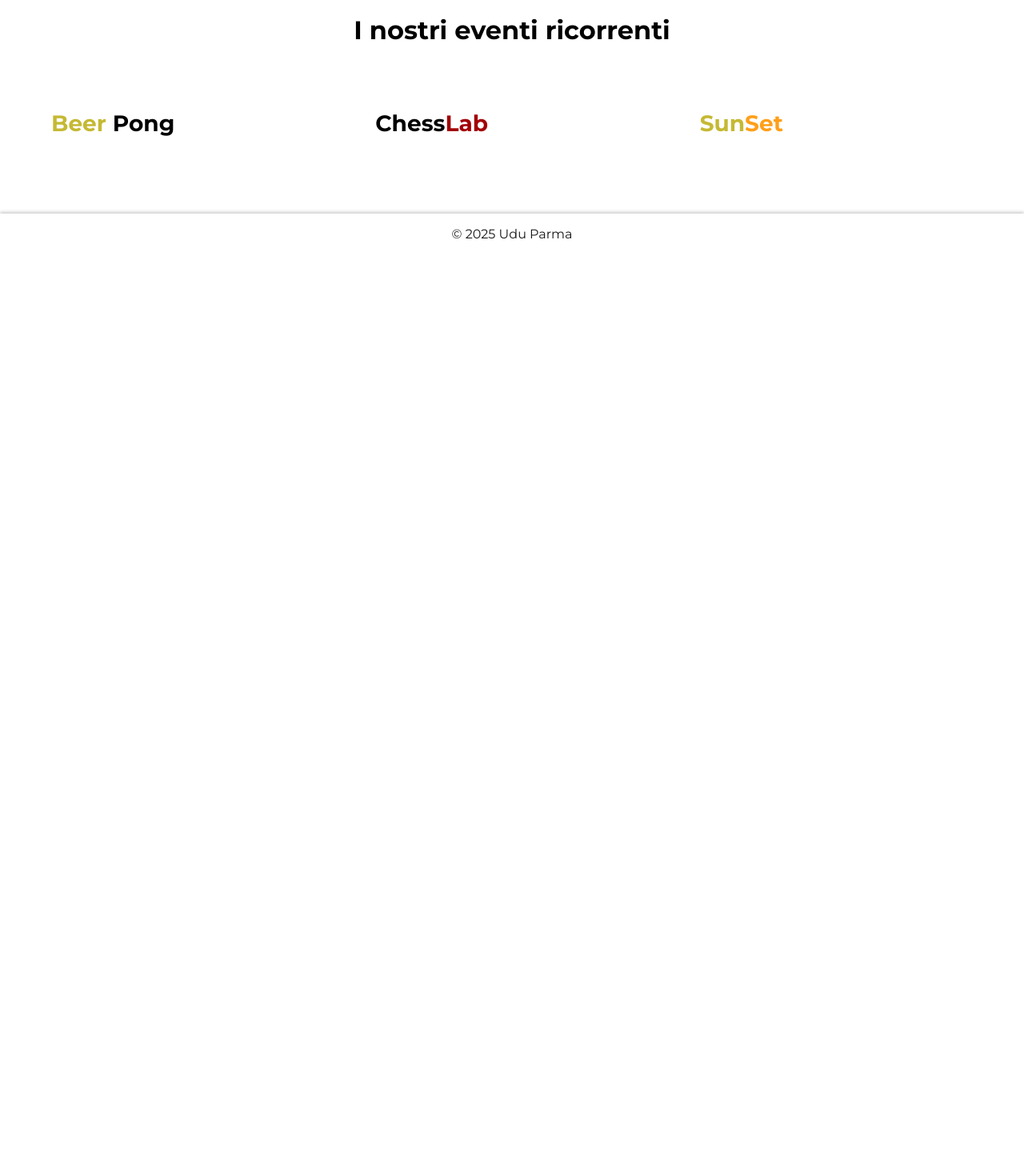
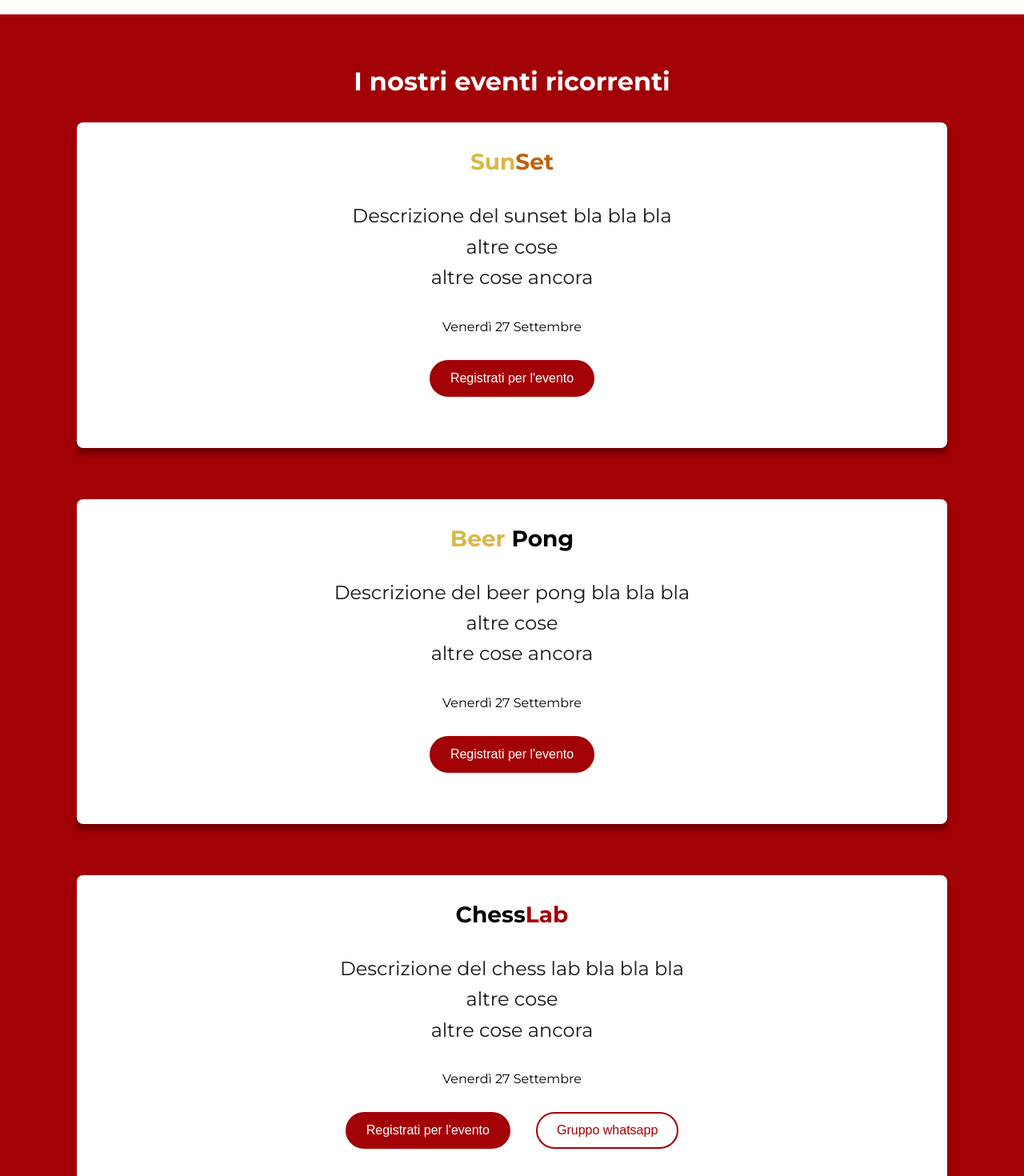
Before and after one commit to GiovanniPanizzi/uduParma-website, a Next.js app: page /events in a window 1280 px wide. Shown: the part 360-1830 px from the top of the page at 80% size. Before the commit the page ends 800 px from the top, so only its background shows below. Built offline with nearby package versions, Linux system fonts and the light colour scheme.

Commit message:
aggiunti pulsanti carini e creata pagina per gli eventi

```diff
--- a/src/app/events/events.module.css
+++ b/src/app/events/events.module.css
@@ -1,13 +1,52 @@
 
 
-.titleSection{
+.titleSection {
     padding-top: var(--default-large-margin);
     padding-bottom: calc(var(--default-large-margin) * 2);
 }
 
-.eventsGrid{
-    display:grid;
-    grid-template-columns: repeat(3, 1fr);
+.eventsFlex {
+    display: flex;
+    flex-direction: column;
     gap: var(--default-large-margin);
-    padding-bottom: var(--default-large-margin);
+    justify-content: space-between;
+    align-items: center;
 }
+
+.recurrentEventsSection {
+    background-color: var(--color-accent);
+    padding: var(--default-large-margin);
+}
+
+.headerSecondary {
+    text-align: center;
+    color: var(--background);
+    margin-bottom: var(--default-margin);
+}
+
+.eventCard {
+    background-color: var(--background);
+    padding: var(--default-margin);
+    box-shadow: 0 8px 6px rgba(0, 0, 0, 0.3);
+    width: 100%;
+    border-radius: 8px;
+    text-align: center;
+    transition: all 0.2s ease-in-out;
+}
+
+.eventCard:hover {
+    box-shadow: 0 12px 10px rgba(0, 0, 0, 0.4);
+    transform: translateY(-5px);
+    transition: all 0.2s ease-in-out;
+}
+
+.eventTitle {
+    margin-bottom: var(--default-margin);
+}
+
+.buttons {
+    display: flex;
+    flex-direction: row;
+    gap: 2rem;
+    flex-wrap: wrap;
+}
--- a/src/app/events/page.tsx
+++ b/src/app/events/page.tsx
@@ -10,16 +10,40 @@ function Events() {
             </section>
             <section className={style.recurrentEventsSection}>
                 <div className="container">
-                    <h2>I nostri eventi ricorrenti</h2>
-                    <div className={style.eventsGrid}>
+                    <h2 className={style.headerSecondary}>I nostri eventi ricorrenti</h2>
+                    <div className={style.eventsFlex}>
                         <div className={style.eventCard}>
-                            <h3><span className="yellow-text">Beer</span> Pong</h3>
+                            <h3 className={style.eventTitle}><span className="yellow-text">Sun</span><span className="orange-text">Set</span></h3>
+                            <p>Descrizione del sunset bla bla bla</p>
+                            <p>altre cose</p>
+                            <p>altre cose ancora</p>
+                            <div className="calendar">
+                                <span>Venerdì 27 Settembre</span>
+                                <button className="rounded-red-button">Registrati per l'evento</button>
+                            </div>
                         </div>
                         <div className={style.eventCard}>
-                            <h3>Chess<span className="red-text">Lab</span></h3>
+                            <h3 className={style.eventTitle}><span className="yellow-text">Beer</span> Pong</h3>
+                            <p>Descrizione del beer pong bla bla bla</p>
+                            <p>altre cose</p>
+                            <p>altre cose ancora</p>
+                            <div className="calendar">
+                                <span>Venerdì 27 Settembre</span>
+                                <button className="rounded-red-button">Registrati per l'evento</button>
+                            </div>
                         </div>
                         <div className={style.eventCard}>
-                            <h3><span className="yellow-text">Sun</span><span className="orange-text">Set</span></h3>
+                            <h3 className={style.eventTitle}>Chess<span className="red-text">Lab</span></h3>
+                            <p>Descrizione del chess lab bla bla bla</p>
+                            <p>altre cose</p>
+                            <p>altre cose ancora</p>
+                            <div className="calendar">
+                                <span>Venerdì 27 Settembre</span>
+                                <div className={style.buttons}>
+                                    <button className="rounded-red-button">Registrati per l'evento</button>
+                                    <button className="rounded-bordered-red-button">Gruppo whatsapp</button>
+                                </div>
+                            </div>
                         </div>
                     </div>
                 </div>
--- a/src/app/globals.css
+++ b/src/app/globals.css
@@ -2,8 +2,9 @@
   --background: #ffffff;
   --foreground: #171717;
   --color-accent: rgb(162, 1, 5);
-  --color-yellow: #c5b934;
-  --color-orange: #ff9f1a;
+  --light-color-accent: rgb(162, 77, 78);
+  --color-yellow: #d9b748;
+  --color-orange: #be610b;
   --default-small-margin: 1rem;
   --default-margin: 2rem;
   --default-large-margin: 4rem;
@@ -117,12 +118,42 @@ ul {
 .rounded-red-button {
   background-color: var(--color-accent);
   color: #ffffff;
-  border: none;
+  border: 2px solid var(--color-accent);
   border-radius: 25px;
   padding: 0.75rem 1.5rem;
   font-size: 1rem;
   cursor: pointer;
   transition: background-color 0.3s;
+}
+
+.rounded-red-button:hover {
+  background-color: transparent;
+  color: var(--color-accent);
+}
+
+.rounded-bordered-red-button {
+  background-color: transparent;
+  color: var(--color-accent);
+  border: 2px solid var(--color-accent);
+  border-radius: 25px;
+  padding: 0.75rem 1.5rem;
+  font-size: 1rem;
+  cursor: pointer;
+  transition: background-color 0.3s, color 0.3s;
+}
+
+.rounded-bordered-red-button:hover {
+  background-color: var(--color-accent);
+  color: #ffffff;
+}
+
+.calendar {
+  display: flex;
+  flex-direction: column;
+  align-items: center;
+  justify-content: center;
+  padding: var(--default-margin);
+  gap: var(--default-margin);
 }
 
 /* HEADER */
@@ -295,5 +326,4 @@ footer {
   padding: 1rem;
   font-family: var(--default-font-style);
   box-shadow: 0 -2px 4px rgba(0, 0, 0, 0.2);
-  margin-top: 2rem;
 }
--- a/src/app/page.module.css
+++ b/src/app/page.module.css
@@ -41,6 +41,13 @@
 
 .heroSection p {
     margin-bottom: 2rem;
+}
+
+.buttons {
+    display: flex;
+    flex-direction: row;
+    gap: 2rem;
+    flex-wrap: wrap;
 }
 
 .heroSection button {
@@ -99,6 +106,14 @@
     color: var(--color-accent);
 }
 
+/* SOS studenti */
+.sosSection {
+    background-color: var(--background);
+    padding: 8rem 0;
+    margin-bottom: 8rem;
+    text-align: center;
+}
+
 /* ABOUT */
 
 .aboutTextImage img {
@@ -106,7 +121,11 @@
 }
 
 .aboutTextImage .text p {
-    margin-bottom: 6rem;
+    margin-bottom: var(--default-margin);
+}
+
+.uduLink {
+    color: var(--color-accent);
 }
 
 /* ABOUT */
@@ -143,3 +162,16 @@
         margin-bottom: 0px;
     }
 }
+
+/* CONTACTS */
+
+.contactSection {
+    background-color: var(--color-accent);
+    padding: 8rem 0;
+    text-align: center;
+    margin-top: var(--default-large-margin);
+}
+
+.contactSection * {
+    color: var(--background);
+}
```
Also changed, not shown: src/app/page.tsx (+8 -4 lines).
